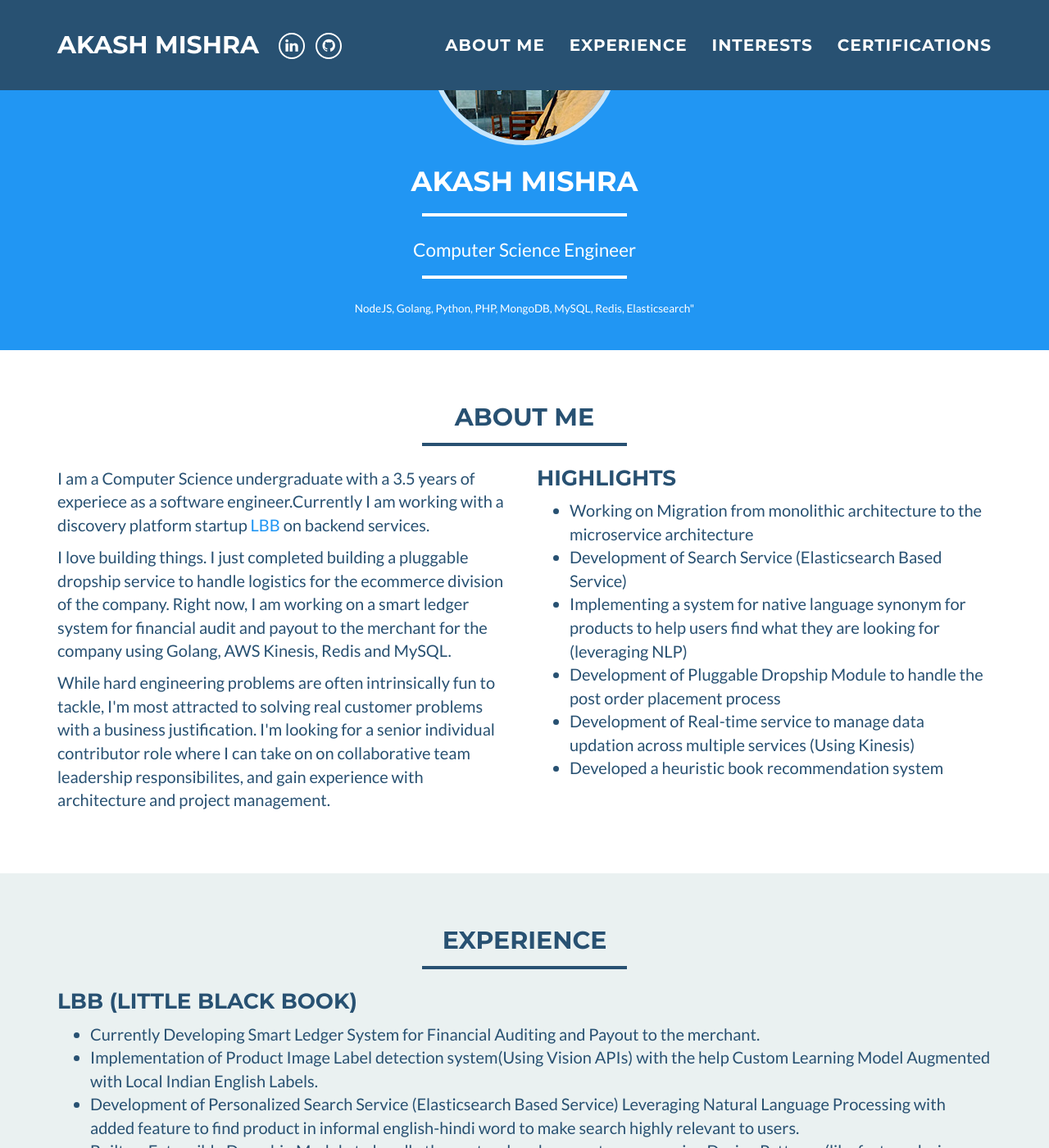
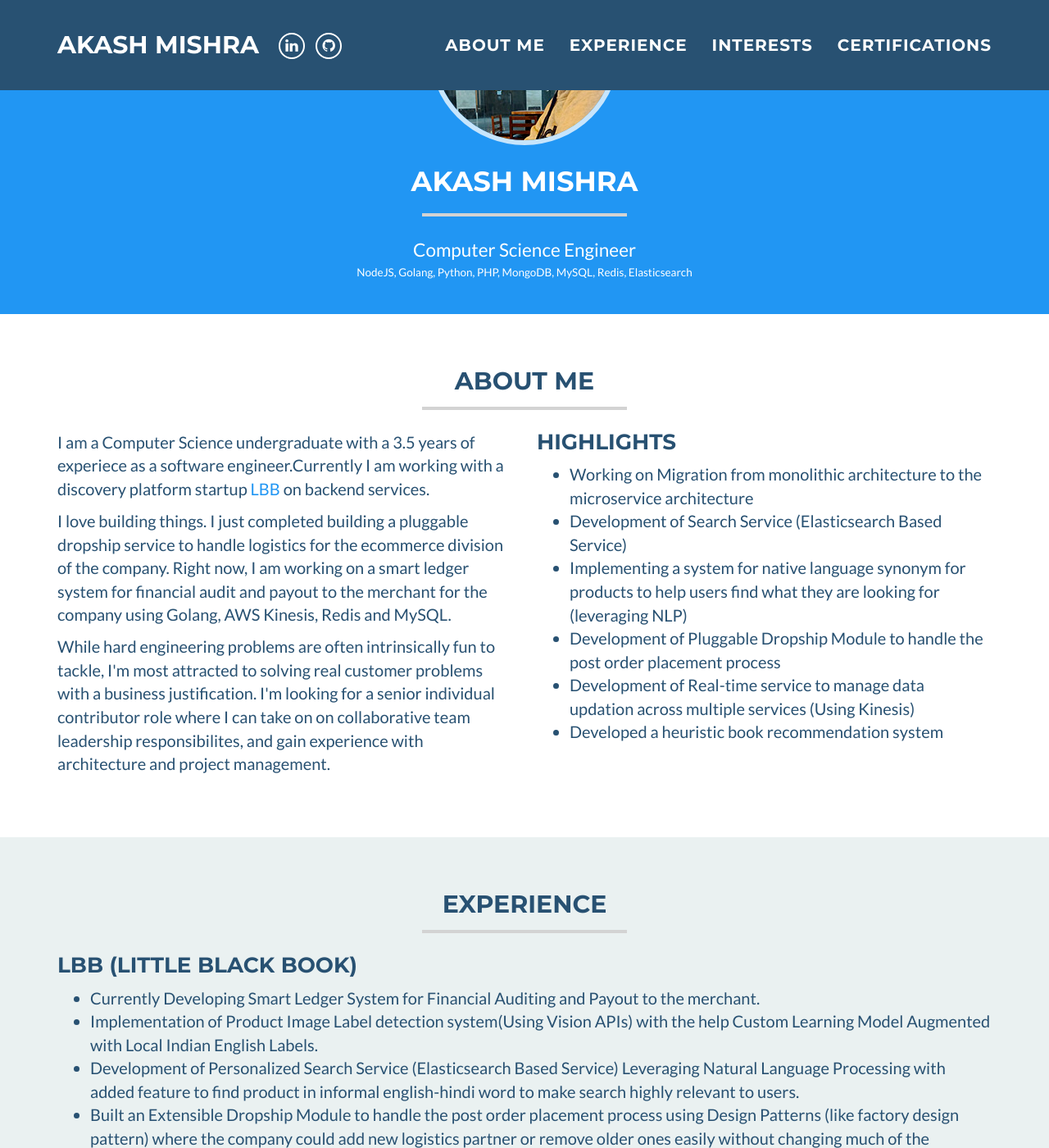
Before and after one commit to akashsky1994/akashsky1994.github.io, a Jekyll site: the page built from index.html, in a window 1280 px wide and 1400 px high, scrolled down 205 px. Shown: the whole window at 82% size. Built offline with Jekyll 4.4.1, drawn with Linux system fonts in a browser that asks for light colours.

Commit message:
Styling Fixed

```diff
--- a/_config.yml
+++ b/_config.yml
@@ -3,7 +3,7 @@
 email: akash.mishra13@gmail.com
 #canonical_url: https://edwinexemplar.com
 keywords: "Software Engineer, NodeJS, Golang, Python, Machine Learning, Deep Learning, Algorithms, MySQL, MongoDB, AWS"
-skills: NodeJS, Golang, Python, PHP, MongoDB, MySQL, Redis, Elasticsearch"
+skills: "NodeJS, Golang, Python, PHP, MongoDB, MySQL, Redis, Elasticsearch"
 designation: "Computer Science Engineer"
 baseurl:
 
--- a/_includes/css/main.css
+++ b/_includes/css/main.css
@@ -41,7 +41,7 @@
     padding: 0;
     max-width: 250px;
     border: 0;
-    border-top: solid 4px;
+    border-top: lightgray solid 4px;
 }
 hr.star-light,
 hr.star-primary {
--- a/_layouts/default.html
+++ b/_layouts/default.html
@@ -83,7 +83,7 @@
                         <span class="name">{{ site.name }}</span>
                         <hr>
                         <span class="designation">{{ site.designation }}</span>
-                        <hr>
+                        <br>
                         <span class="skills">{{ site.skills }}</span>
                     </div>
                 </div>
```
